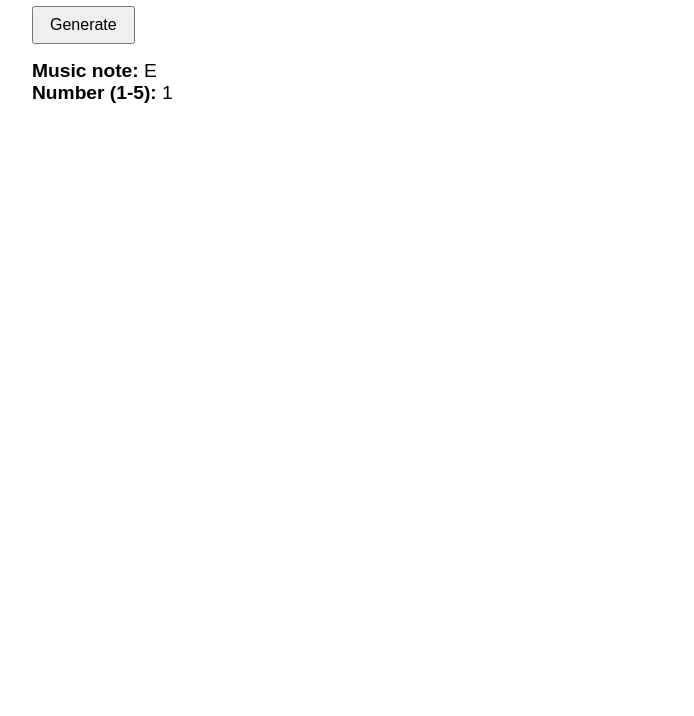
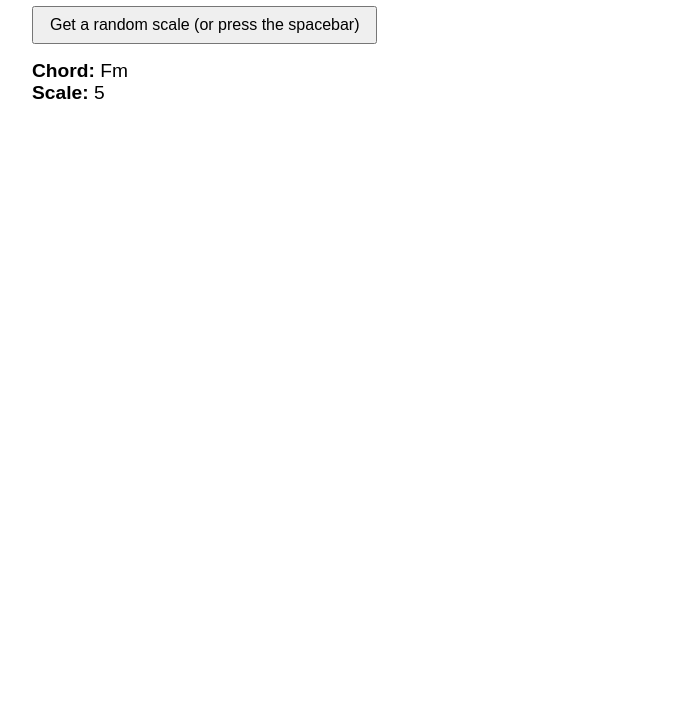
Before and after one commit to yannickroger/kissZik, a plain HTML site: page tools/minor-penta.html in a window 1280 px wide. Shown: the part 84-800 px from the top of the page, without its empty margins (0-694 px from the left). Drawn offline with Linux system fonts and the light colour scheme.

Commit message:
Minor cleanup

```diff
--- a/tools/minor-penta.html
+++ b/tools/minor-penta.html
@@ -2,50 +2,55 @@
 <html lang="en">
 <head>
     <meta charset="UTF-8">
-    <title>Random Music Note & Number</title>
+    <title>Minor pentatonic scale</title>
     <style>
-        body {font-family:Arial,sans-serif;margin:2rem;}
-        .result {margin-top:1rem;font-size:1.2rem;}
-        button {padding:.5rem 1rem;font-size:1rem;}
+        body {
+            font-family: Arial, sans-serif;
+            margin: 2rem;
+        }
+
+        .result {
+            margin-top: 1rem;
+            font-size: 1.2rem;
+        }
+
+        button {
+            padding: .5rem 1rem;
+            font-size: 1rem;
+        }
     </style>
 </head>
 <body>
 
-<h1>Random Music Note & Number Generator</h1>
+<h1>Random minor pentatonic scale</h1>
 
-<button id="generateBtn">Generate</button>
+<button id="generateBtn">Get a random scale (or press the spacebar)</button>
 
 <div class="result" id="output"></div>
 
 <script>
     // ---------- Helpers ----------
-    function randomChoice(arr){
-        return arr[Math.floor(Math.random()*arr.length)];
+    function randomChoice(arr) {
+        return arr[Math.floor(Math.random() * arr.length)];
     }
 
-    // Random note (A‑G, optional sharp)
-    function getRandomNote(){
-        const notes = ['A','B','C','D','E','F','G'];
-        const includeSharp = Math.random() < 0.4;   // ~40 % chance
-        let note = randomChoice(notes);
-        if (includeSharp && note !== 'E' && note !== 'B'){
-            note += '#';
-        }
-        return note;
+    function getRandomMinorChord() {
+        const notes = ['Am', 'A#m', 'Bm', 'Cm', 'C#m', 'Dm', 'D#m', 'Em', 'Fm', 'F#m', 'Gm', 'G#m'];
+
+        return randomChoice(notes);
     }
 
-    // Random integer 1‑5
-    function getRandomNumber(){
-        return Math.floor(Math.random()*5) + 1;
+    function getRandomPentatonicScaleNumber() {
+        return randomChoice(['1', '2', '3', '4', '5']);
     }
 
     // ---------- Main logic ----------
-    function generate(){
-        const note   = getRandomNote();
-        const number = getRandomNumber();
+    function generate() {
+        const minorChord = getRandomMinorChord();
+        const pentatonicScaleNumber = getRandomPentatonicScaleNumber();
         document.getElementById('output').innerHTML =
-            `<strong>Music note:</strong> ${note}<br>`+
-            `<strong>Number (1‑5):</strong> ${number}`;
+            `<strong>Chord:</strong> ${minorChord}<br>` +
+            `<strong>Scale:</strong> ${pentatonicScaleNumber}`;
     }
 
     // Click handler
@@ -56,7 +61,7 @@
     // Listen for keydown on the whole document.
     // When the pressed key is " " (space) we prevent the default scrolling
     // behavior and invoke the same generate() function.
-    document.addEventListener('keydown', function(e){
+    document.addEventListener('keydown', function (e) {
         // e.code === 'Space' works across browsers; also check e.key for safety.
         if (e.code === 'Space' || e.key === ' ') {
             e.preventDefault();      // stop page from scrolling
```
Also changed, not shown: index.html (+7 -0 lines), 1 other file.
